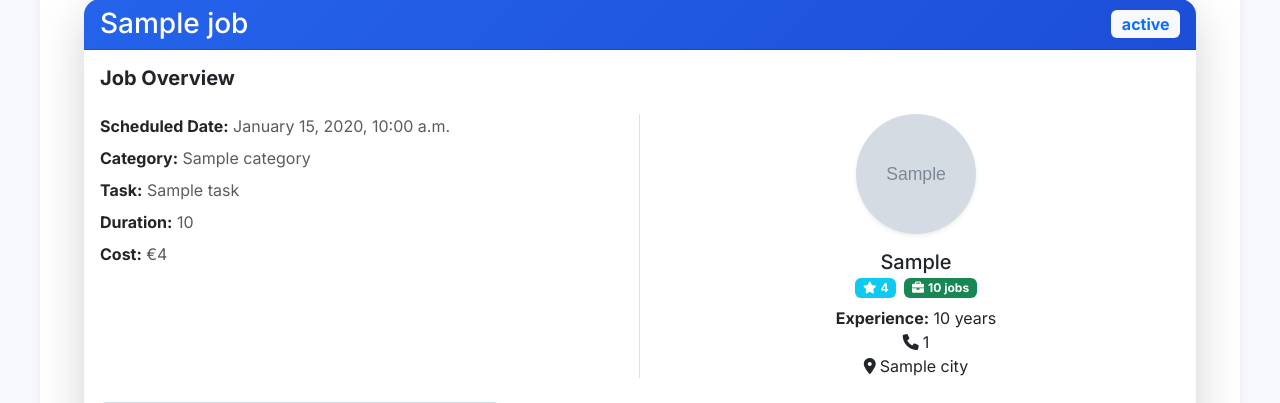
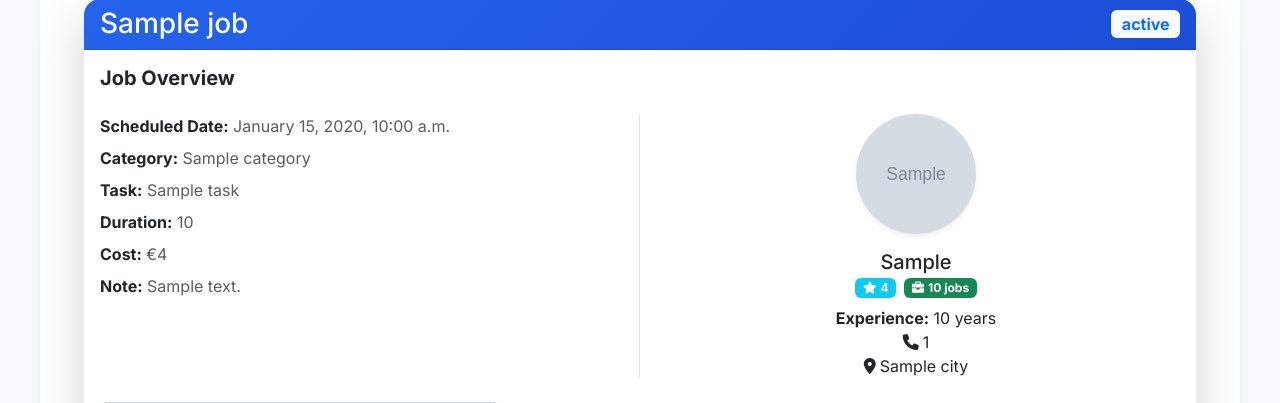
Before and after one commit to ahmedmansourxyz/HandyMate2, a Django app: template core/templates/core/job_detail.html in a window 1280 px wide. Shown: the part 198-601 px from the top of the page. Run offline with Django 5.2, Linux system fonts and the light colour scheme; the template is opened without the code that fills it: most values are stand-ins (such as "Sample title", 1, 10 or a date in 2020); grey boxes marked "Sample" are stand-in pictures; data that the repository does not hold is empty.

Commit message:
added client's job note in job_detail template

```diff
--- a/core/templates/core/job_detail.html
+++ b/core/templates/core/job_detail.html
@@ -45,6 +45,10 @@
               <span class="text-muted">€{{ job.price_rate_snapshot }}</span>
             </li>
             {% endif %}
+            <li class="mb-2">
+              <strong>Note:</strong>
+              <span class="text-muted">{{ job.note }}</span>
+            </li>
           </ul>
         </div>
         <!-- Right Column: Relevant User Details -->
```
